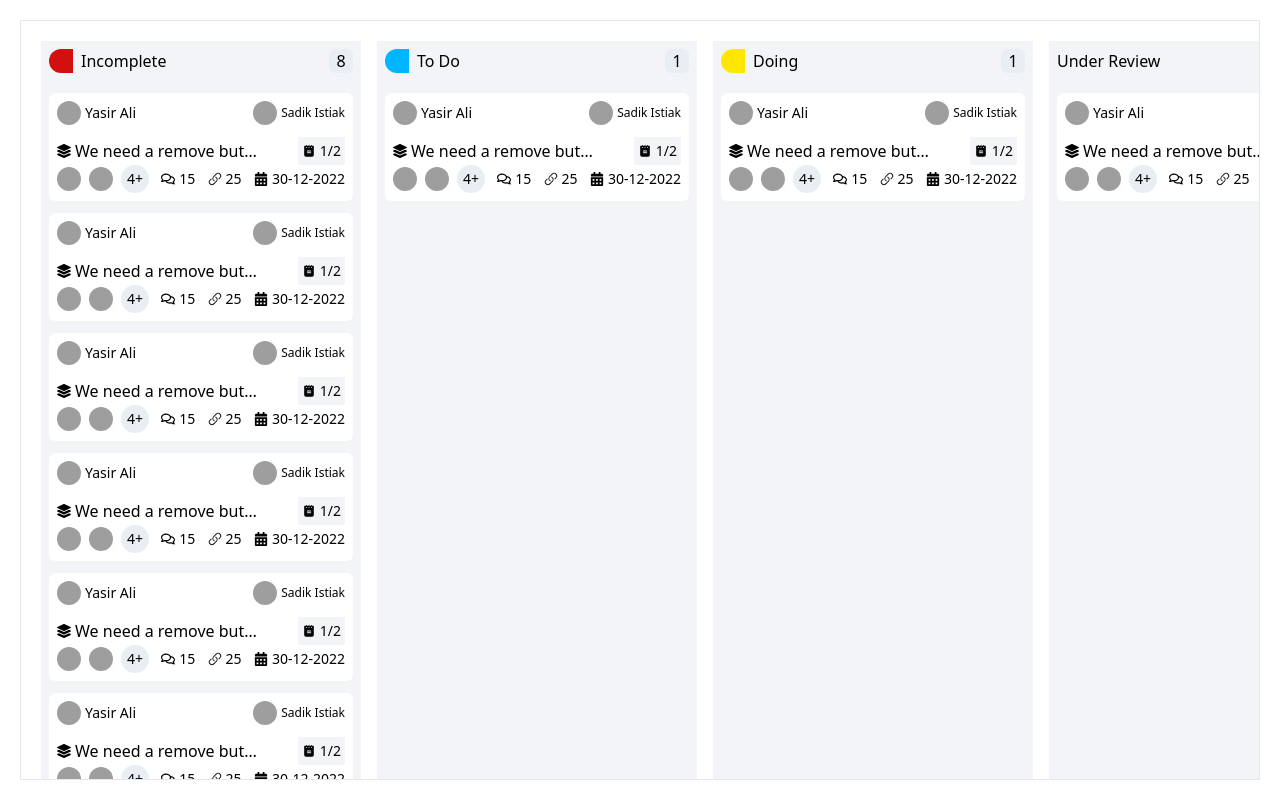
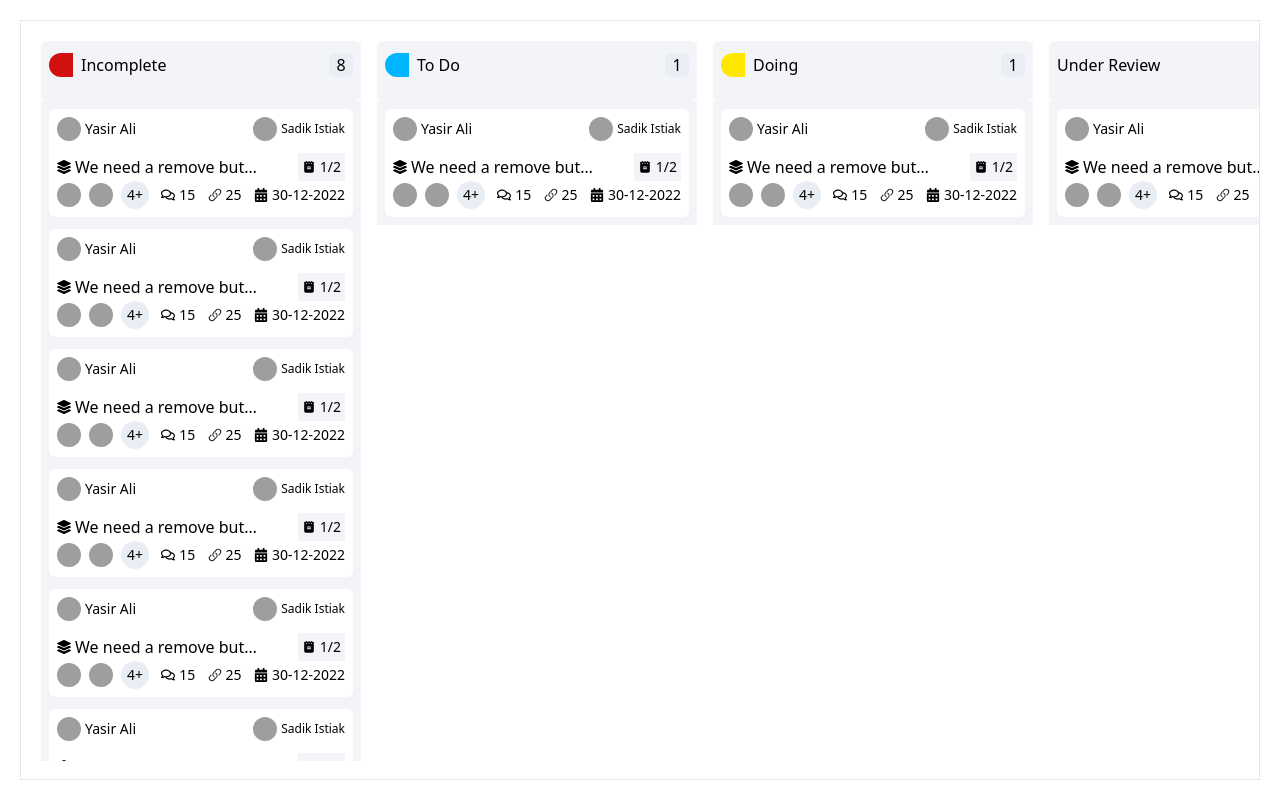
Before and after one commit to aothymoon59/task-management-app, a React (Vite) app: page / in a window 1280 px wide. Built offline with nearby package versions, Linux system fonts and the light colour scheme; grey boxes are pictures that could not be loaded.

Commit message:
code refector and fix bug

```diff
--- a/src/index.css
+++ b/src/index.css
@@ -3,11 +3,11 @@
 @tailwind utilities;
 
 .tasks-column {
-    @apply w-full min-w-[320px] bg-[#F2F4F7] p-2 h-[1000px] overflow-y-auto
+    @apply w-full min-w-[320px] overflow-y-auto max-h-[calc(100vh-80px)] relative
 }
 
 .task-column-header {
-    @apply bg-[#F2F4F7] flex justify-between rounded-md mb-5
+    @apply bg-[#F2F4F7] flex justify-between rounded-md sticky top-0 z-10 px-2 pt-3 pb-6
 }
 
 .task-count {
--- a/src/pages/Tasks/Tasks.jsx
+++ b/src/pages/Tasks/Tasks.jsx
@@ -18,7 +18,7 @@ const Tasks = () => {
     const overdatedTasks = tasks.filter(item => item.status === "Overdated")
 
     return (
-        <div className="overflow-x-auto h-[calc(100vh-40px)] border m-5">
+        <div className="overflow-x-auto overflow-y-hidden h-[calc(100vh-40px)] border m-5">
             <div className="flex flex-nowrap gap-4 p-5">
                 {/* Incomplete tasks  */}
                 <div className="tasks-column">
@@ -31,7 +31,7 @@ const Tasks = () => {
                             {incompleteTasks?.length}
                         </p>
                     </div>
-                    <div className="space-y-3">
+                    <div className="space-y-3 p-2 bg-[#F2F4F7]">
                         {incompleteTasks?.map((item) => <TaskCard task={item} key={item?.id} />)}
                     </div>
                 </div>
@@ -46,7 +46,7 @@ const Tasks = () => {
                             {todoTasks?.length}
                         </p>
                     </div>
-                    <div className="space-y-3">
+                    <div className="space-y-3 p-2 bg-[#F2F4F7]">
                         {todoTasks.map((item) => <TaskCard task={item} key={item?.id} />)}
                     </div>
                 </div>
@@ -61,7 +61,7 @@ const Tasks = () => {
                             {doingTasks?.length}
                         </p>
                     </div>
-                    <div className="space-y-3">
+                    <div className="space-y-3 p-2 bg-[#F2F4F7]">
                         {doingTasks.map((item) => <TaskCard task={item} key={item?.id} />)}
                     </div>
                 </div>
@@ -73,7 +73,7 @@ const Tasks = () => {
                             {underReviewTasks?.length}
                         </p>
                     </div>
-                    <div className="space-y-3">
+                    <div className="space-y-3 p-2 bg-[#F2F4F7]">
                         {underReviewTasks.map((item) => <TaskCard task={item} key={item?.id} />)}
                     </div>
                 </div>
@@ -85,7 +85,7 @@ const Tasks = () => {
                             {completedTasks?.length}
                         </p>
                     </div>
-                    <div className="space-y-3">
+                    <div className="space-y-3 p-2 bg-[#F2F4F7]">
                         {completedTasks.map((item) => <TaskCard task={item} key={item?.id} />)}
                     </div>
                 </div>
@@ -97,7 +97,7 @@ const Tasks = () => {
                             {overdatedTasks?.length}
                         </p>
                     </div>
-                    <div className="space-y-3">
+                    <div className="space-y-3 p-2 bg-[#F2F4F7]">
                         {overdatedTasks.map((item) => <TaskCard task={item} key={item?.id} />)}
                     </div>
                 </div>
```
